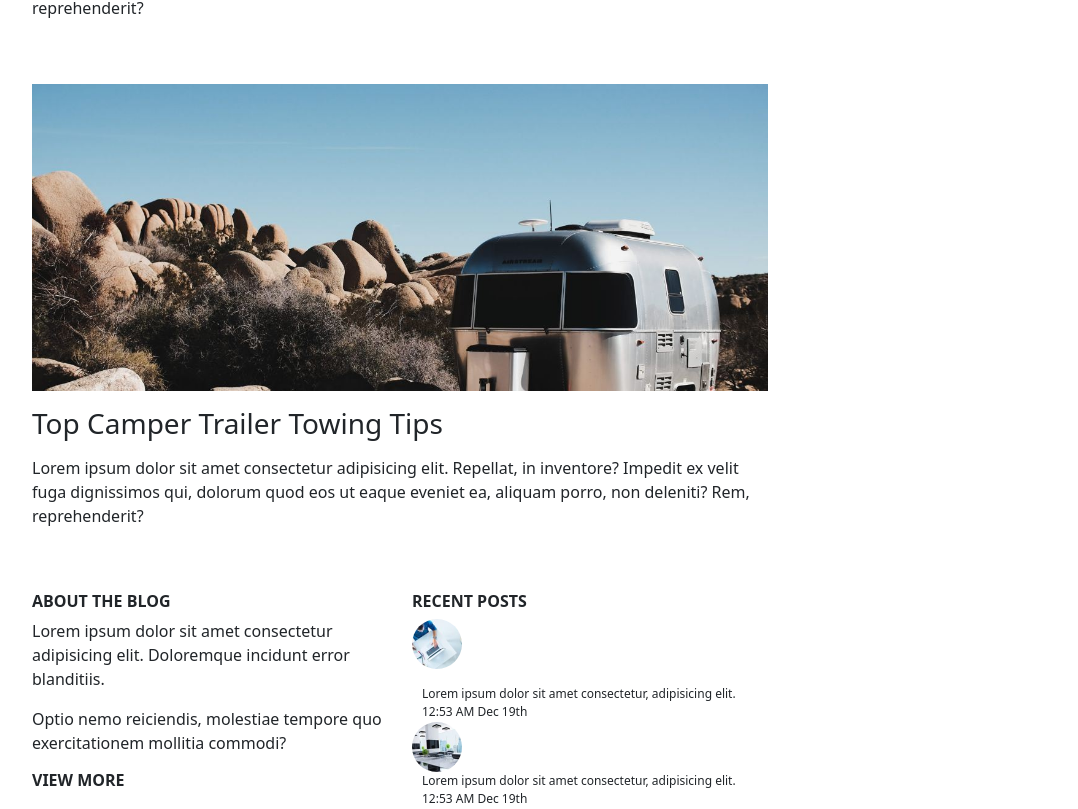
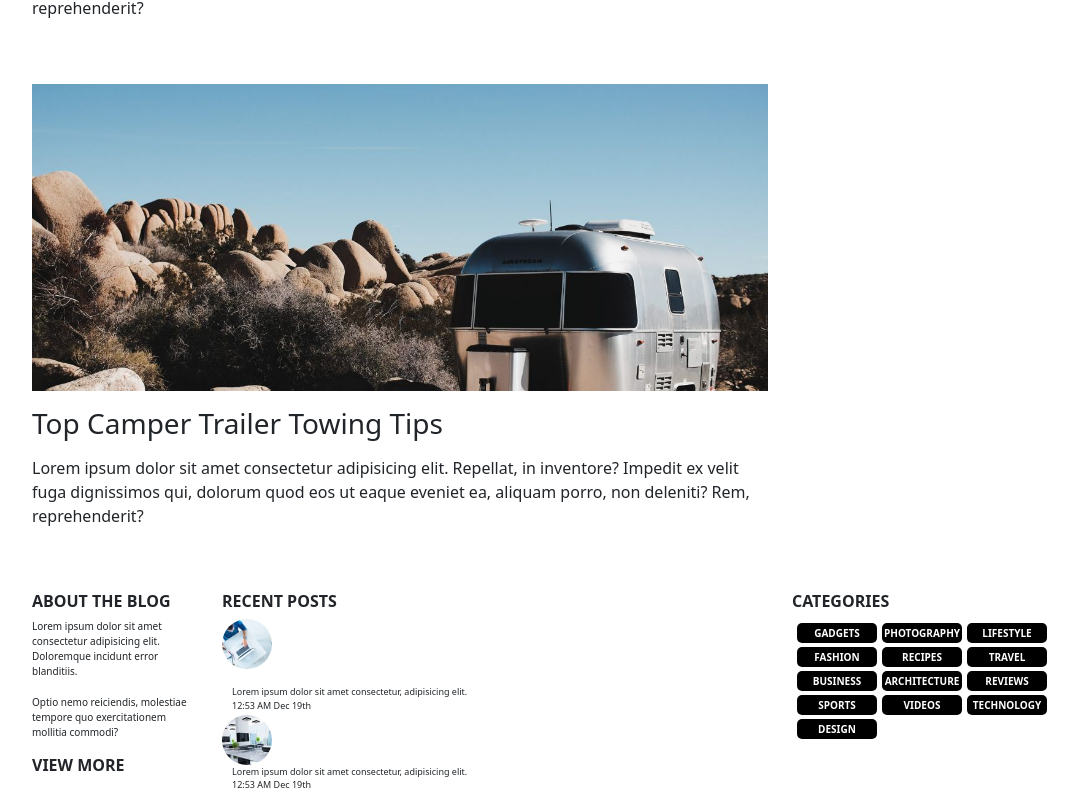
Before and after one commit to ClaudiaLanzoni/proj-html-vuejs, a Vue app: page / in a window 1280 px wide. Shown: the part 2771-3580 px from the top of the page, without its empty margins (50-1128 px from the left). Built offline with nearby package versions, Linux system fonts and the light colour scheme.

Commit message:
categoriesList creation, FooterBlogReturn categories section printed

```diff
--- a/src/App.vue
+++ b/src/App.vue
@@ -30,6 +30,18 @@ export default {
       font-weight: bold;
       text-transform: uppercase;
     }
+
+.tag_btn {
+    height: 20px;
+    width: 80px;
+    line-height: 20px;
+    background-color: $blackColor;
+    color: $whiteColor;
+    text-transform: uppercase;
+    font-size: 10px;
+    margin-left: 5px;
+    border-radius: 5px;
+}
 /*
 #app {
   background-color: white;
--- a/src/components/AsideSocialMedia.vue
+++ b/src/components/AsideSocialMedia.vue
@@ -133,18 +133,6 @@ export default {
 
 }
 
-.tag_btn {
-    height: 20px;
-    width: 60px;
-    line-height: 20px;
-    background-color: $blackColor;
-    color: $whiteColor;
-    text-transform: uppercase;
-    font-size: 10px;
-    margin-left: 5px;
-    border-radius: 5px;
-}
-
 .tags_container {
     display: inline-block;
 }
--- a/src/components/FooterBlogReturn.vue
+++ b/src/components/FooterBlogReturn.vue
@@ -3,7 +3,7 @@
       <div class="row">
 
         <!-- About section -->
-        <div class="col-4">
+        <div class="col-2">
             <h6 class="h6_style">About the blog</h6>
 
             <p>Lorem ipsum dolor sit amet consectetur adipisicing elit. Doloremque incidunt error blanditiis.</p>
@@ -14,7 +14,7 @@
         </div>
 
         <!-- Recent posts section -->
-        <div class="col-4">
+        <div class="col-3">
             <h6 class="h6_style">Recent posts</h6>
 
             <img class="my_br mb-3" src="../assets/images/img/our-office-4-square.jpg" alt="office image">
@@ -32,13 +32,19 @@
             </div>
         </div>
 
-
+        <!-- Recent comments section -->
         <div class="col-3">
 
         </div>
 
-        <div class="col-2">
+        <!-- Categories section -->
+        <div class="col-3">
+            <h6 class="h6_style">Categories</h6>
 
+            <div class="tags_container"
+                v-for="(element, index) in categoriesList" :key="index">
+                <div class="tag_btn fw-bold text-center">{{element.categoryName}}</div>
+            </div>
         </div>
     </div>
   </div>
@@ -46,12 +52,62 @@
 
 <script>
 export default {
-
+    name : 'FooterBlogReturn',
+    props : [''],
+    data : function () {
+    return {
+        categoriesList : [
+        {
+            categoryName : 'gadgets'
+        },
+        {
+            categoryName : 'photography'
+        },
+        {
+            categoryName : 'lifestyle'
+        },
+        {
+            categoryName : 'fashion'
+        },
+        {
+            categoryName : 'recipes'
+        },
+        {
+            categoryName : 'travel'
+        },
+        {
+            categoryName : 'business'
+        },
+        {
+            categoryName : 'architecture'
+        },
+        {
+            categoryName : 'reviews'
+        },
+        {
+            categoryName : 'sports'
+        },
+        {
+            categoryName : 'videos'
+        },
+        {
+            categoryName : 'technology'
+        },
+        {
+            categoryName : 'design'
+        },
+        ]
+    }
+}
 }
 </script>
 
 <style scoped lang="scss">
 @import "../style/variables.scss";
+
+    p {
+        font-size: 10px;
+    }
 
  .my_br {
     border-radius: 50%;
@@ -62,9 +118,14 @@ export default {
  .posts_wrap {
     display: inline-block;
     margin-left: 10px;
+
     div {
-        font-size: 12px;
+        font-size: 9px;
     }
  }
 
+ .tags_container {
+     display: inline-block;
+ }
+
 </style>
```
